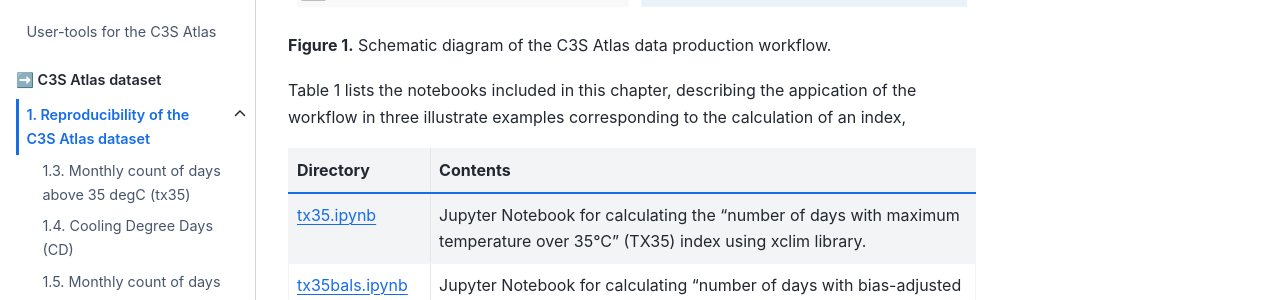
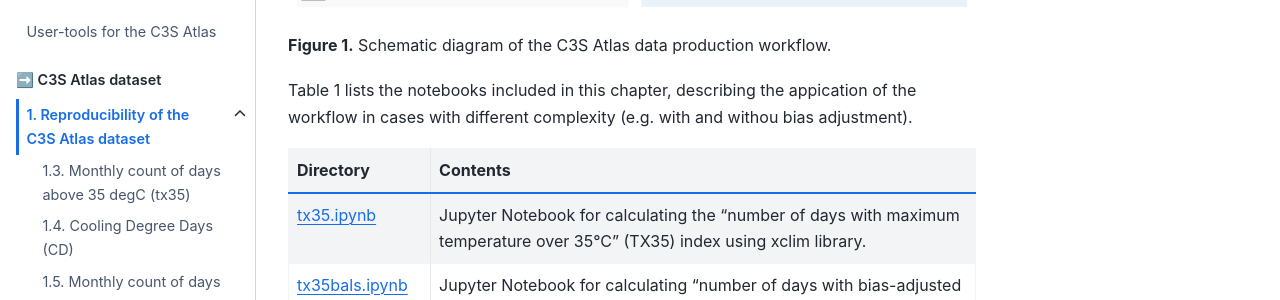
Before and after one commit to sylvainmarchi/c3s-atlas, a Jupyter Book: the page built from book/index_rep.md, in a window 1280 px wide and 900 px high, scrolled down 1000 px. Shown: the part 180-480 px from the top of the window. Built offline with Jupyter Book 1.0.4 settings and Sphinx 7.4.7 and the Sphinx Book theme 1.1.4, drawn with Linux system fonts in a browser that asks for light colours; pages that are not in the unit, such as notebooks, are missing from menus.

Commit message:
Update index_rep.md

```diff
--- a/book/index_rep.md
+++ b/book/index_rep.md
@@ -19,8 +19,7 @@ Figure 1 provides a schematic representation of the data production workflow, em
 
 **Figure 1.** Schematic diagram of the C3S Atlas data production workflow.
 
-Table 1 lists the notebooks included in this chapter, describing the appication of the workflow in three illustrate examples corresponding to the calculation of an index,
-
+Table 1 lists the notebooks included in this chapter, describing the appication of the workflow in cases with different complexity (e.g. with and withou bias adjustment).
 
 | Directory | Contents |
 | :-------- | :------- |
```
